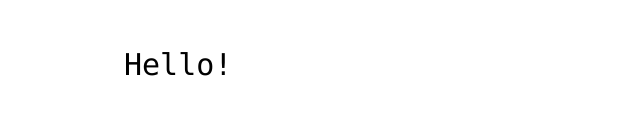
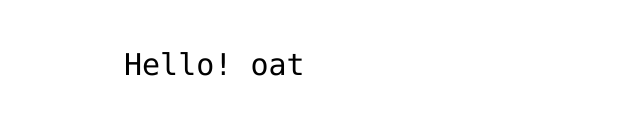
Before and after one commit to maxoatzadn/hello-world, a plain HTML site: page index.html in a window 1280 px wide. Shown: the part 341-456 px from the top of the page, 316-956 px from the left. Drawn offline with Linux system fonts and the light colour scheme.

Commit message:
Update index.html

```diff
--- a/index.html
+++ b/index.html
@@ -12,7 +12,7 @@
 <img src="https://octodex.github.com/images/daftpunktocat-thomas.gif" id="octocat" alt="octocat-gif" />
 
 <!-- Change this code here by copy and pasting your template on line 15 -->
-<p>Hello!</p>
+<p>Hello! oat</p>
 
 </body>
 </html>
```
